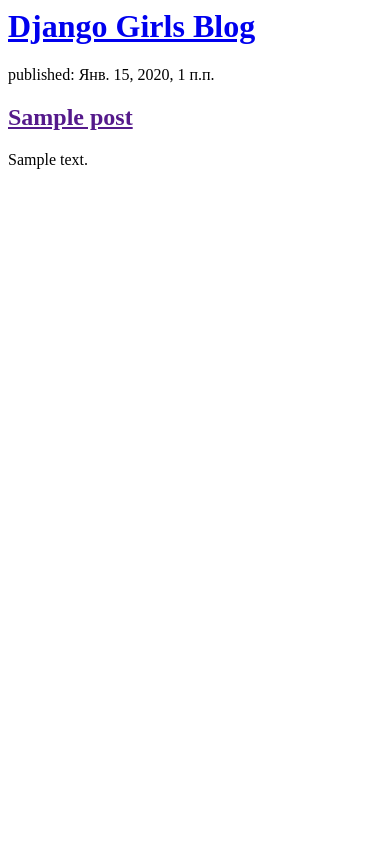
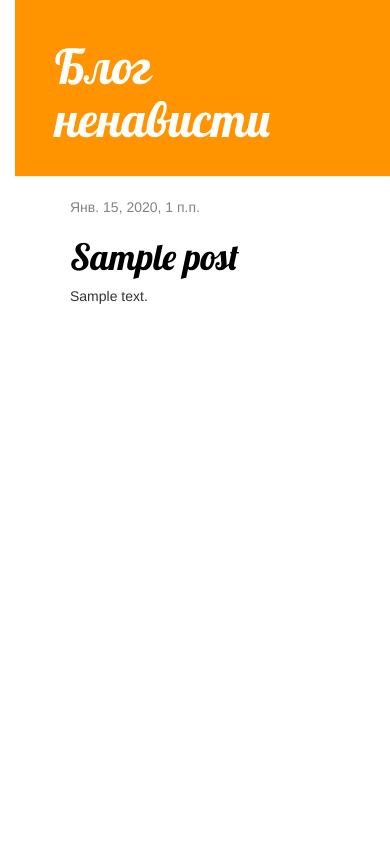
Before and after one commit to d-ops/my-first-blog, a Django app: template mysite/blog/templates/blog/post_list.html in a window 390 px wide. Run offline with Django 3.2, Linux system fonts and the light colour scheme; the template is opened without the code that fills it: values that come from a table or form of the project are taken from there, others are empty; tables that the repository leaves empty hold one stand-in row (values such as "Sample post"); some libraries are stand-ins or nearby versions.

Commit message:
Added view and template for detailed blog post as well as CSS for the site.

```diff
--- /dev/null
+++ b/mysite/blog/static/css/blog.css
@@ -0,0 +1,53 @@
+h1 a {
+    color: #FCA205;
+    font-family: 'Lobster';
+}
+body {
+    padding-left: 15px;
+}
+.page-header {
+    background-color: #ff9400;
+    margin-top: 0;
+    padding: 20px 20px 20px 40px;
+}
+
+.page-header h1, .page-header h1 a, .page-header h1 a:visited, .page-header h1 a:active {
+    color: #ffffff;
+    font-size: 36pt;
+    text-decoration: none;
+}
+
+.content {
+    margin-left: 40px;
+}
+
+h1, h2, h3, h4 {
+    font-family: 'Lobster', cursive;
+}
+
+.date {
+    color: #828282;
+}
+
+.save {
+    float: right;
+}
+
+.post-form textarea, .post-form input {
+    width: 100%;
+}
+
+.top-menu, .top-menu:hover, .top-menu:visited {
+    color: #ffffff;
+    float: right;
+    font-size: 26pt;
+    margin-right: 20px;
+}
+
+.post {
+    margin-bottom: 70px;
+}
+
+.post h1 a, .post h1 a:visited {
+    color: #000000;
+}
--- /dev/null
+++ b/mysite/blog/templates/blog/base.html
@@ -0,0 +1,24 @@
+{% load static %}
+<html>
+    <head>
+        <link rel="stylesheet" href="//maxcdn.bootstrapcdn.com/bootstrap/3.2.0/css/bootstrap.min.css">
+        <link rel="stylesheet" href="//maxcdn.bootstrapcdn.com/bootstrap/3.2.0/css/bootstrap-theme.min.css">
+       <link href="https://fonts.googleapis.com/css?family=Lobster&subset=latin,cyrillic" rel="stylesheet" type="text/css">
+        <link rel="stylesheet" href="{% static 'css/blog.css' %}">
+
+        <title>БЛОГ НЕНАВИСТИ</title>
+    </head>
+   <body>
+    <div class="page-header">
+        <h1><a href="/">Блог ненависти </a></h1>
+    </div>
+    <div class="content container">
+        <div class="row">
+            <div class="col-md-8">
+            {% block content %}
+            {% endblock %}
+            </div>
+        </div>
+    </div>
+</body>
+</html>
--- a/mysite/blog/templates/blog/post_list.html
+++ b/mysite/blog/templates/blog/post_list.html
@@ -1,18 +1,13 @@
-<html>
-    <head>
-        <title>Django Girls blog</title>
-    </head>
-    <body>
-        <div>
-            <h1><a href="/">Django Girls Blog</a></h1>
-        </div>
-        {% for post in posts %}
-        <div>
-            <p>published: {{ post.published_date }}</p>
-            <h2><a href="">{{ post.title }}</a></h2>
+{% extends 'blog/base.html' %}
+
+{% block content %}
+    {% for post in posts %}
+        <div class="post">
+            <div class="date">
+                {{ post.published_date }}
+            </div>
+            <h1><a href="{% url 'post_detail' pk=post.pk %}">{{ post.title }}</a></h1>
             <p>{{ post.text|linebreaksbr }}</p>
         </div>
-         {% endfor %}
-
-    </body>
-</html>
+    {% endfor %}
+{% endblock %}
--- a/mysite/blog/urls.py
+++ b/mysite/blog/urls.py
@@ -2,4 +2,5 @@ from django.urls import path
 from . import views
 urlpatterns = [
     path('', views.post_list, name= 'post_list'),
+    path('post/<int:pk>/', views.post_detail, name='post_detail'),
 ]
```
Also changed, not shown: mysite/blog/templates/blog/post_detail.html (added, +13 -0 lines), mysite/blog/views.py (+6 -2 lines).
